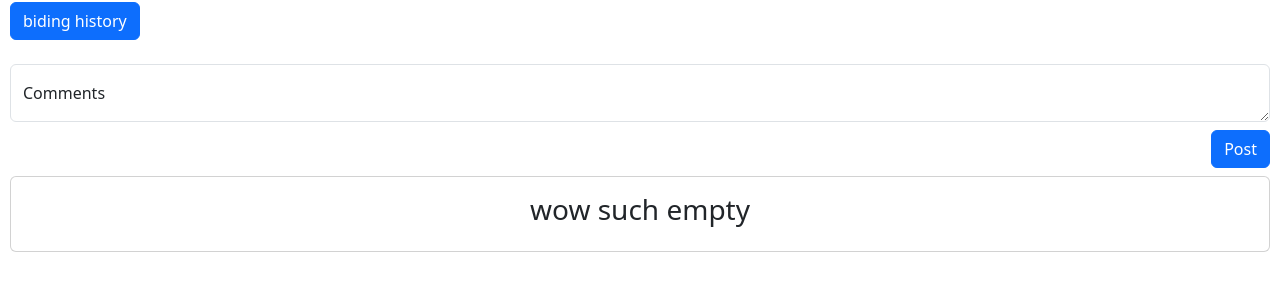
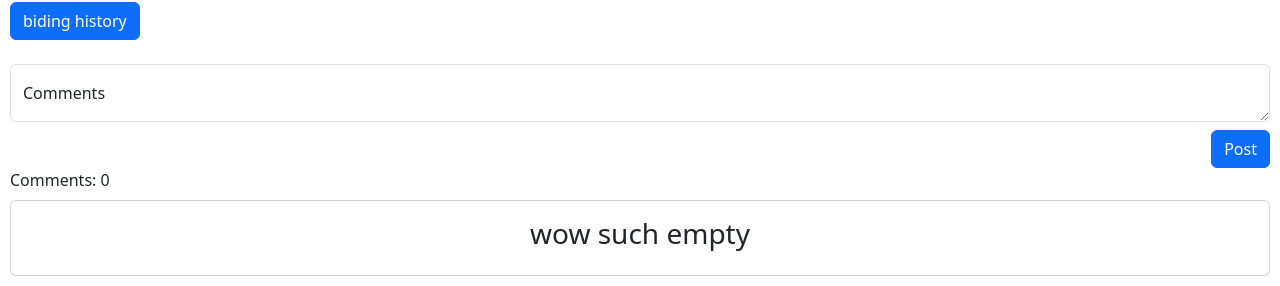
Before and after one commit to Maazalisaeed/commerce, a Django app: page /9 in a window 1280 px wide. Shown: the part 775-1061 px from the top of the page. Before the commit the page ends 1027 px from the top, so only its background shows below. Run offline with Django 3.2, Linux system fonts and the light colour scheme; data comes from the database, SQL or seed files in the repository; both versions use the stored data as it was after the commit; some libraries are stand-ins or nearby versions.

Commit message:
finalizing listing_page still deciding how to the image  and everthing would look like I hope to get it done in next 2 hours

```diff
--- a/auctions/forms.py
+++ b/auctions/forms.py
@@ -17,7 +17,7 @@ class new_listing_form(forms.Form): # this is a form that is created by django f
     initial_bid = forms.FloatField(label="Initial bid $",validators = [MinValueValidator(0)], required= True, widget=forms.NumberInput(attrs={'min': '0','class':'form-control','aria-label':'Amount in USD only'}))
     category = forms.ChoiceField(choices = categories,required=True,widget=forms.Select(attrs={'class': 'form-select','id':'inputGroupSelect01'}))
 class biding_form(forms.Form):
-    current_bid = forms.FloatField(label="Your bid $",validators = [MinValueValidator(0)], required= True, widget=forms.NumberInput(attrs={'min': '0'}))
+    current_bid = forms.FloatField(label="Your bid $",validators = [MinValueValidator(0)], required= True, widget=forms.NumberInput(attrs={'min': '0','class':'form-control'}))
     listing_id = forms.IntegerField(widget=forms.HiddenInput(), required=True)
     # write coustom validators for this function today and also find  a way to add that vaildator to the html side aswell
     def clean(self):
--- a/auctions/templates/auctions/listing_page.html
+++ b/auctions/templates/auctions/listing_page.html
@@ -30,7 +30,7 @@
 
 <form action="{% url 'listing_page' listing.id %} " method="post">
   {% csrf_token %}
-  {{form.as_p}}
+  {{bid_form}}
   <input type="submit" value="submit">
 </form>
 {% else %}
@@ -81,6 +81,9 @@
 </form>
 
 {% if comment_section == "wow such empty" %}
+<div>
+    Comments: {{total_comments}}
+</div>
 <div class="card mt-2 " style="width: auto">
   <div class="card-body d-grid d-md-flex justify-content-md-center">
     <h3>
@@ -89,6 +92,9 @@
   </div>
 </div>
 {% else %}
+  <div>
+      Comments: {{total_comments}}
+  </div>
 {%for each_comment in comment_section %}
 {% if each_comment.user == request.user %}
 <form action="{% url 'del_comment' %}" method="post" class="mt-2">
--- a/auctions/views.py
+++ b/auctions/views.py
@@ -91,8 +91,7 @@ def listing_page(request, listing_id):
                 user_instance = User.objects.get(username= request.user.username)
                 this_listing = listing.objects.get(pk = listing_id)
                 current_bid = all_bids(user = user_instance, bid = form.cleaned_data["current_bid"], for_which_listing = this_listing)
-                current_bid.save() # find a way to prevent the owner of the bid to place a bid insted show them the option to end auction
-                              # may be a different function for whishlist and catagories
+                current_bid.save()
                 return HttpResponseRedirect(reverse("listing_page", args=[listing_id]))
 
             else:
@@ -112,11 +111,13 @@ def listing_page(request, listing_id):
             comments_for_this_listing = comments.objects.all().filter(for_which_listing = listing_id).order_by('-timestamp')
             if comments_for_this_listing.exists():
                 all_comments = comments_for_this_listing
+                total_comments = comments.objects.all().filter(for_which_listing = listing_id).count()
             else:
                 all_comments = "wow such empty"
-            form = biding_form(initial ={'listing_id':listing_id})
+                total_comments = 0
+            bid_form = biding_form(initial ={'listing_id':listing_id})
             hidden_listing_id_form = listing_id_form(initial ={'hidden_listing_id':listing_id})
-            return render(request, "auctions/listing_page.html",{ "listing": which_listing, "bid": and_its_bid, "bid_histroy": all_the_bids, "form":form,"comments_form":comments_form, "hidden_listing_id":hidden_listing_id_form, "comment_section":all_comments})
+            return render(request, "auctions/listing_page.html",{ "listing": which_listing, "bid": and_its_bid, "bid_histroy": all_the_bids, "bid_form":bid_form,"comments_form":comments_form, "hidden_listing_id":hidden_listing_id_form, "comment_section":all_comments,"total_comments":total_comments})
 
         except ObjectDoesNotExist:
             return render(request, "auctions/error_page.html",{"error":"no listing found with this url try again"})
```
Also changed, not shown: db.sqlite3.
